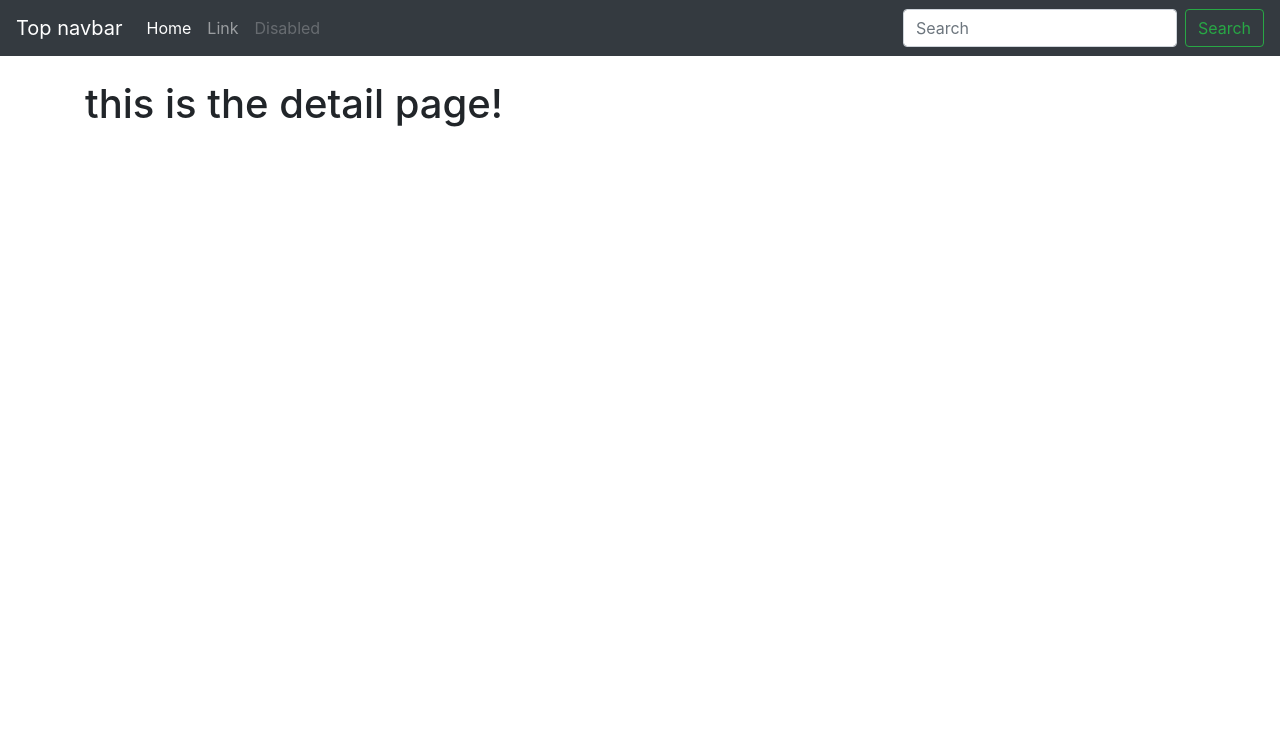
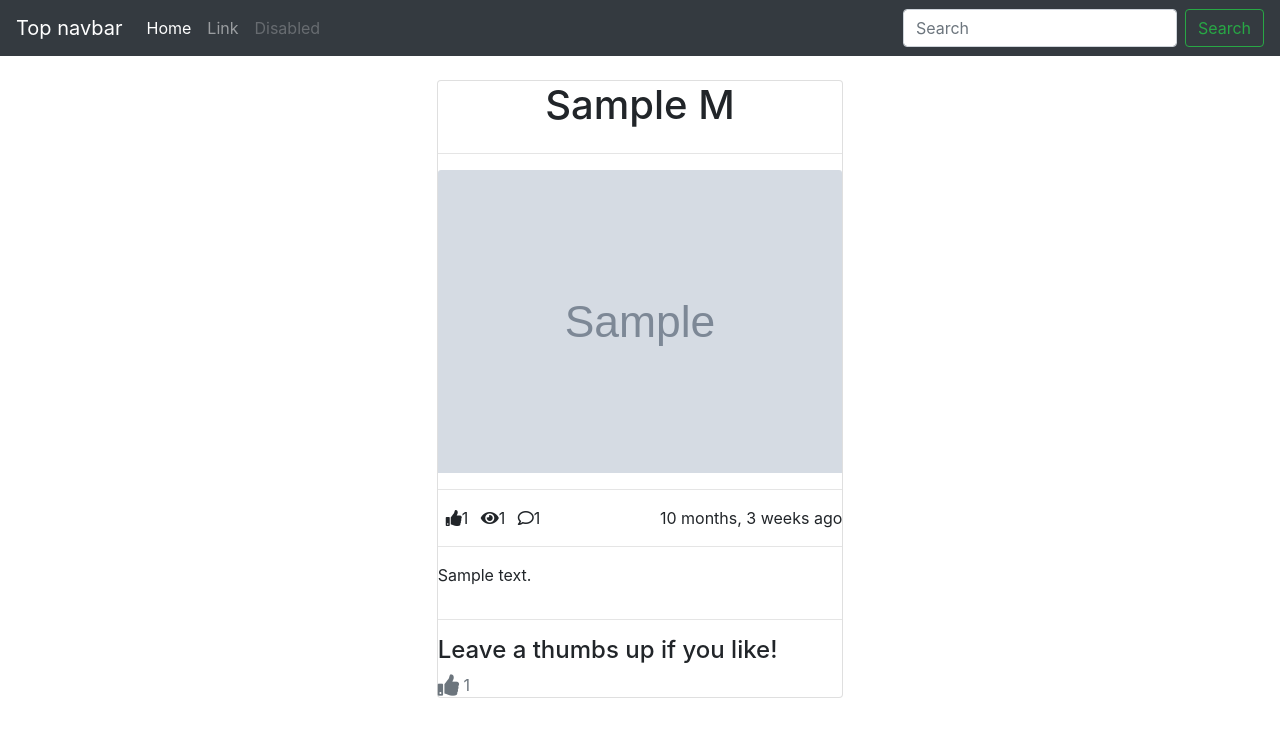
Before and after one commit to Blackice21/jd_blog, a Django app: a page that uses templates/Post/post_m_detail.html in a window 1280 px wide. Shown: the top 737 px of the page. Run offline with Django 3.2, Linux system fonts and the light colour scheme; tables that the repository leaves empty hold one stand-in row (values such as "Sample post"); grey boxes marked "Sample" are stand-in pictures.

Commit message:
functionality for adding a like and added styling to detail page

```diff
--- a/Post/models.py
+++ b/Post/models.py
@@ -22,6 +22,10 @@ class Post_m(models.Model):
 
     def get_absolute_url(self):
         return reverse("detail", kwargs={'slug':self.slug})
+
+    def get_like_url(self):
+        return reverse("like", kwargs={'slug':self.slug})
+
 
     @property
     def get_comment_count(self):
--- a/Post/views.py
+++ b/Post/views.py
@@ -1,4 +1,4 @@
-from django.shortcuts import render
+from django.shortcuts import render, get_object_or_404, redirect
 from django.views.generic import ListView, DetailView, CreateView, UpdateView, DeleteView
 from .models import Post_m, Like, Comment, User, Postview
 from .forms import PostForm
@@ -32,3 +32,12 @@ class Post_mUpdateView(UpdateView):
         context = super().get_context_data(**kwargs)
         context['view_type'] = 'update'
         return context
+
+def Like_post(request, slug):
+    post = get_object_or_404(Post_m, slug=slug)
+    like = Like.objects.filter(user=request.user, post=post )
+    if like.exists():
+        like[0].delete()
+        return redirect('detail', slug=slug)
+    Like.objects.create(user=request.user, post=post)
+    return redirect('detail', slug=slug)
--- a/blog_pro/urls.py
+++ b/blog_pro/urls.py
@@ -22,7 +22,8 @@ from Post.views import (
     Post_mDetailView,
     Post_mDeleteView,
     Post_mCreateView,
-    Post_mUpdateView
+    Post_mUpdateView,
+    Like_post
 )
 
 urlpatterns = [
@@ -33,6 +34,7 @@ urlpatterns = [
     path('<slug>/detail/', Post_mDetailView.as_view(), name='detail'),
     path('<slug>/update/', Post_mUpdateView.as_view(), name='update'),
     path('<slug>/delete/', Post_mDeleteView.as_view(), name='delete'),
+    path('<slug>/like/', Like_post, name='like')
 ]
 
 if settings.DEBUG:
--- a/templates/Post/post_m_detail.html
+++ b/templates/Post/post_m_detail.html
@@ -4,5 +4,32 @@
 {% endblock title %}
 
 {% block content %}
-    <h1 class="container">this is the detail page!</h1>
+    <div class="row">
+        <div class="col-4 offset-4">
+            <div class="card style=padding:10px;">
+                <h1 class="text-center">{{object.title|title}}</h1>
+                <hr />
+                <img src="{{ object.thumbnail.url }}" class="card-img-top" alt="...">
+                <hr/>
+                <div>
+                <span><i class="fas fa-thumbs-up ml-2"></i>{{ object.get_comment_count }}</span>
+                <span><i class="fas fa-eye ml-2"></i>{{ object.get_like_count }}</span>
+                <span><i class="far fa-comment ml-2"></i>{{ object.get_postview_count }}</span>
+                <span class="float-right">{{object.pub_date|timesince}} ago</span>
+                </div>
+                <hr />
+                <div>
+                <p>{{object.content}}</p>
+                </div>
+                <hr/>
+                <div>
+                <h4>Leave a thumbs up if you like!</h4>
+                <a class="text-muted" href="{{object.get_like_url}}">
+                <i class="text-muted fas fa-thumbs-up fa-lg"></i>
+                {{object.get_like_count}}
+                </a>
+                </div>
+            </div>
+        </div>
+    </div>
 {% endblock content %}
```
